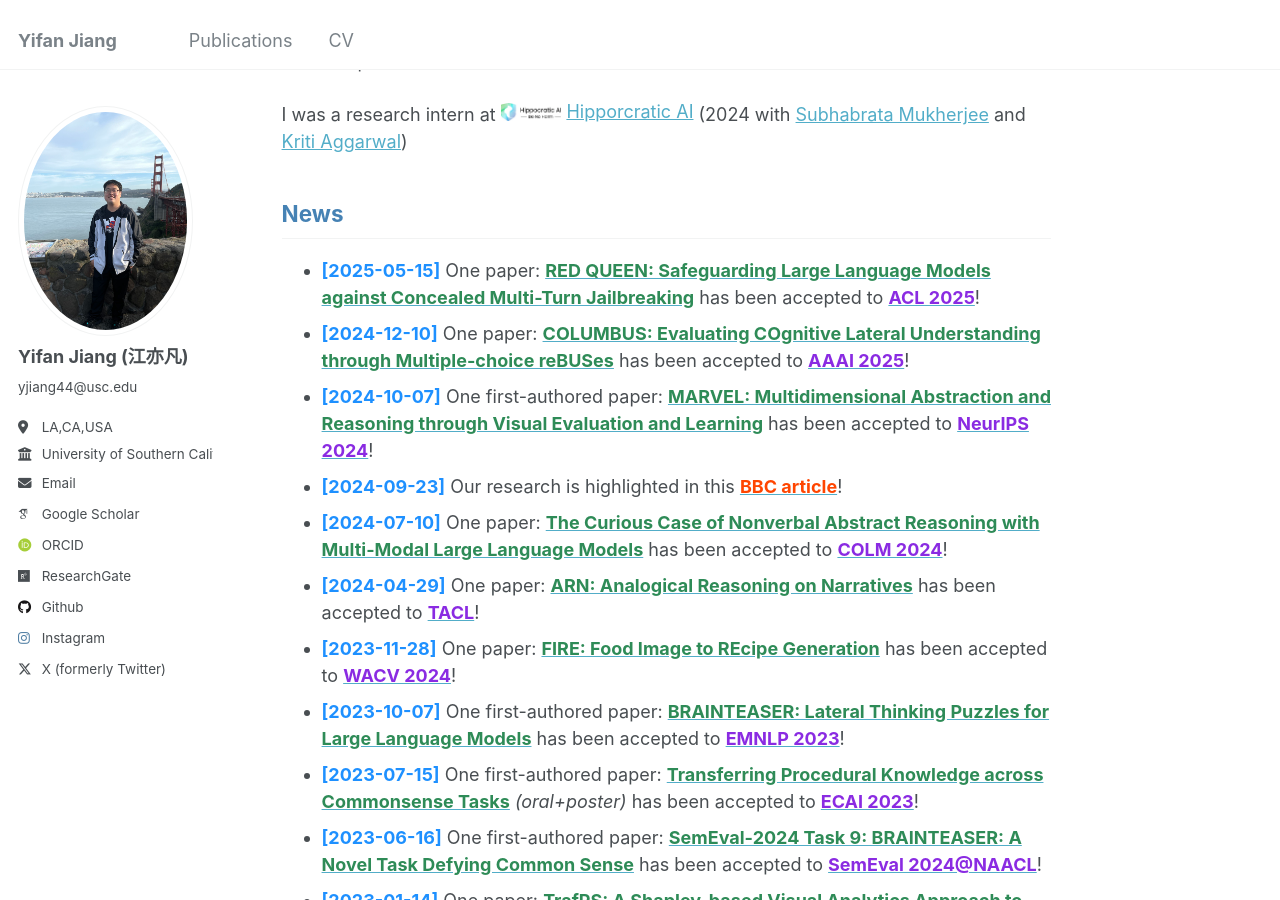
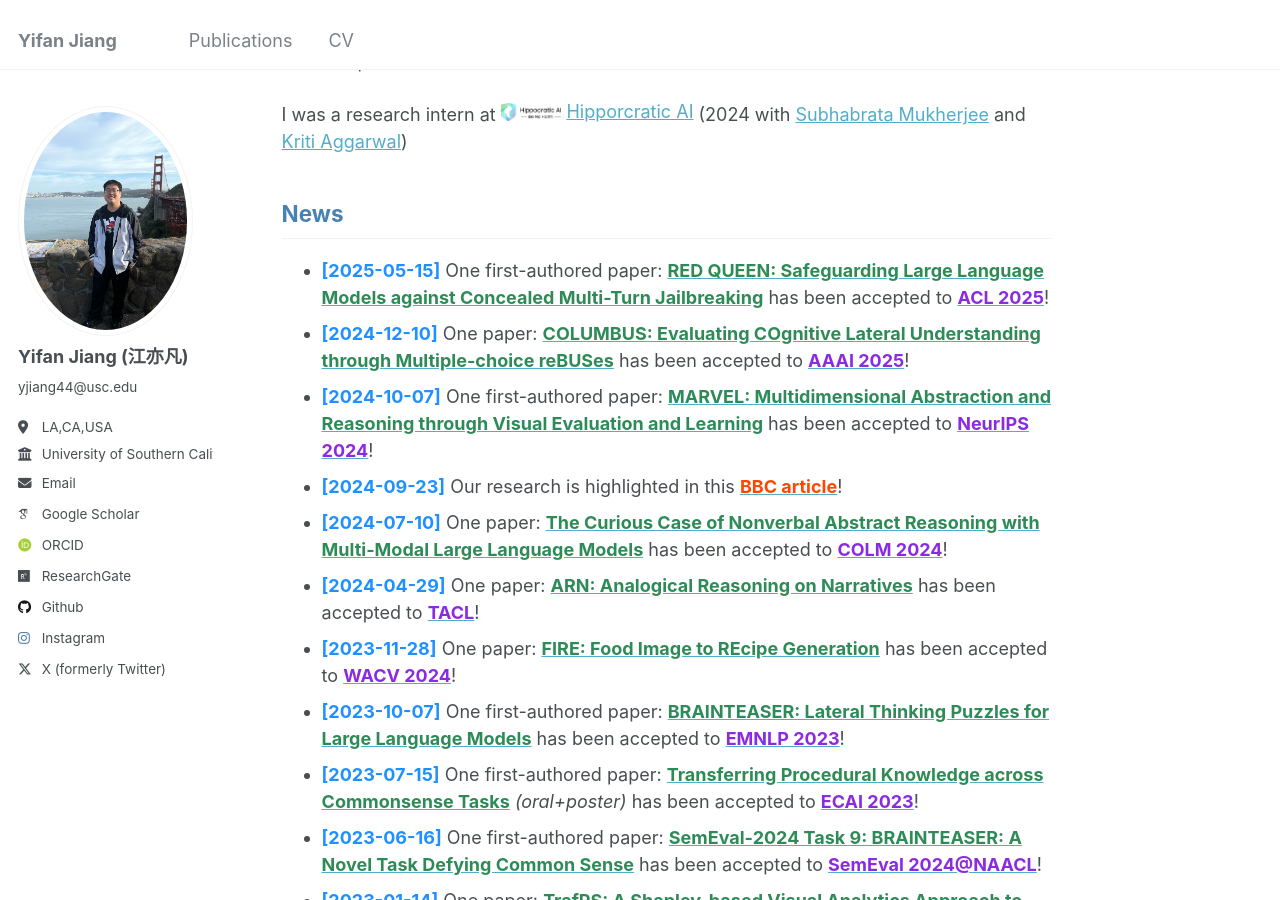
Before and after one commit to yifanJIANG-921/yifanJIANG-921.github.io, a Jekyll site: the page built from _pages/about.md, in a window 1280 px wide and 900 px high, scrolled down 869 px. Built offline with Jekyll 4.4.1, drawn with Linux system fonts in a browser that asks for light colours; some web fonts are replaced.

Commit message:
Update about.md

```diff
--- a/_pages/about.md
+++ b/_pages/about.md
@@ -21,7 +21,7 @@ I was a research intern at <a href="https://www.hippocraticai.com/" style="displ
 
 
 ## <span style="color: #4682B4;">News</span>
-- **<span style="color: #1E90FF;">[2025-05-15]</span>** One paper: [<span style="color: #2E8B57;">**RED QUEEN: Safeguarding Large Language Models against Concealed Multi-Turn Jailbreaking**</span>](https://arxiv.org/abs/2409.17458) has been accepted to [<span style="color: #8A2BE2;">**ACL 2025**</span>](https://aaai.org/conference/aaai/aaai-25/)!
+- **<span style="color: #1E90FF;">[2025-05-15]</span>** One first-authored paper: [<span style="color: #2E8B57;">**RED QUEEN: Safeguarding Large Language Models against Concealed Multi-Turn Jailbreaking**</span>](https://arxiv.org/abs/2409.17458) has been accepted to [<span style="color: #8A2BE2;">**ACL 2025**</span>](https://aaai.org/conference/aaai/aaai-25/)!
 - **<span style="color: #1E90FF;">[2024-12-10]</span>** One paper: [<span style="color: #2E8B57;">**COLUMBUS: Evaluating COgnitive Lateral Understanding through Multiple-choice reBUSes**</span>](https://ojs.aaai.org/index.php/AAAI/article/view/32464) has been accepted to [<span style="color: #8A2BE2;">**AAAI 2025**</span>](https://aaai.org/conference/aaai/aaai-25/)!
 - **<span style="color: #1E90FF;">[2024-10-07]</span>** One first-authored paper: [<span style="color: #2E8B57;">**MARVEL: Multidimensional Abstraction and Reasoning through Visual Evaluation and Learning**</span>](https://proceedings.neurips.cc/paper_files/paper/2024/hash/529d8b3a23991e83db07f21727256374-Abstract-Datasets_and_Benchmarks_Track.html) has been accepted to [<span style="color: #8A2BE2;">**NeurIPS 2024**</span>](https://neurips.cc/)!
 - **<span style="color: #1E90FF;">[2024-09-23]</span>** Our research is highlighted in this [<span style="color: #FF4500;">**BBC article**</span>](https://www.bbc.com/future/article/20240912-what-riddles-teach-us-about-the-human-mind)!
```
